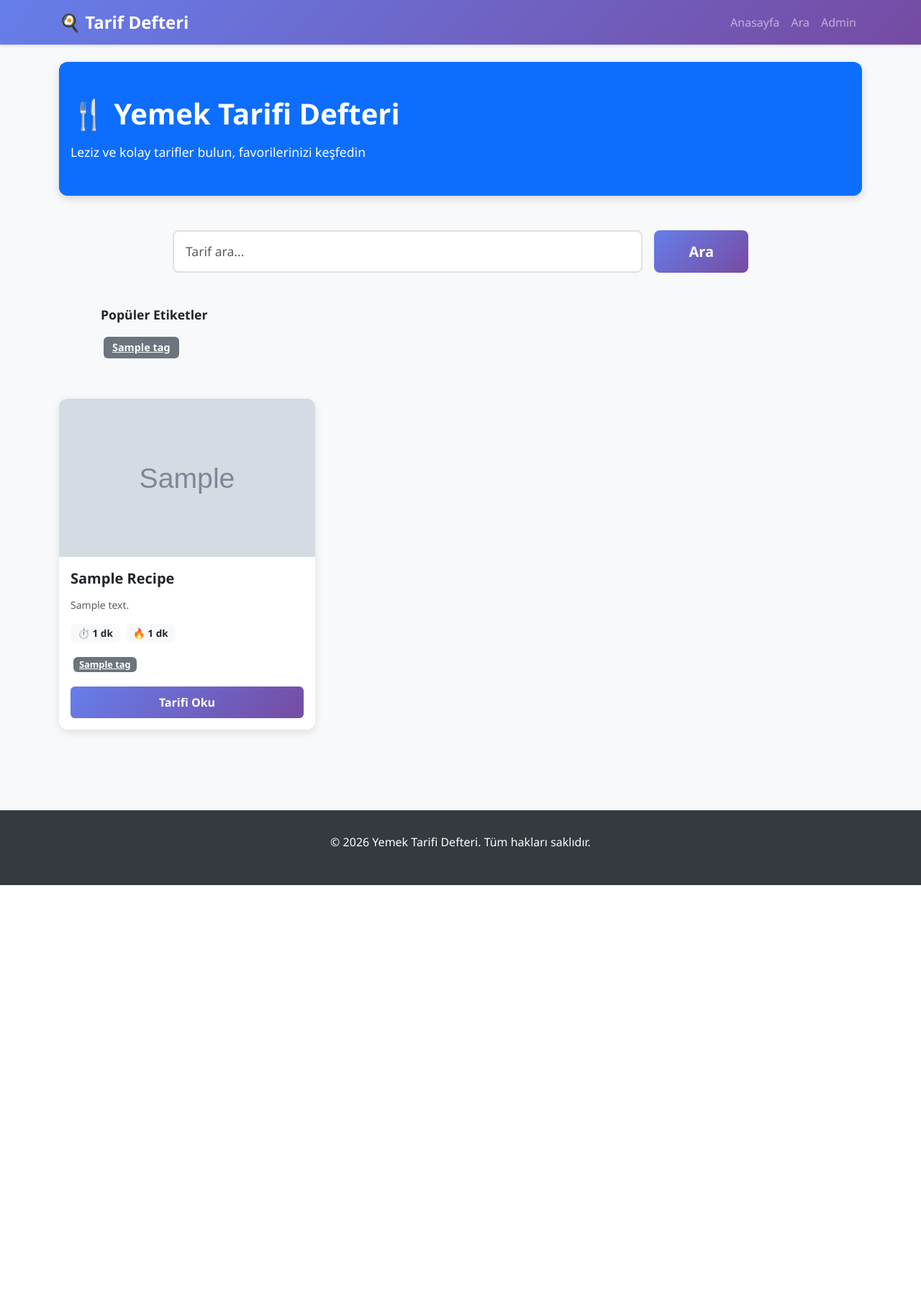
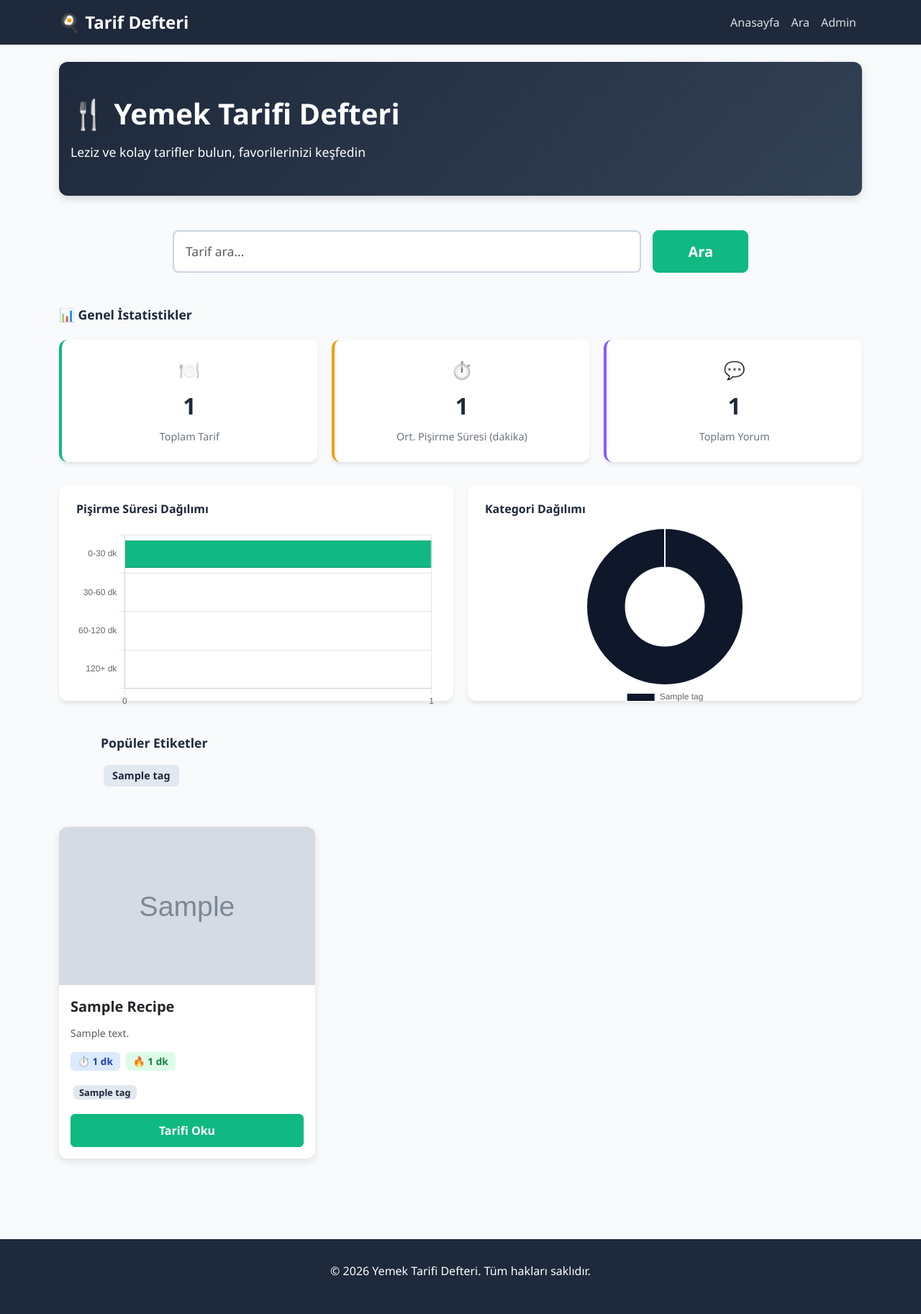
Before and after one commit to izeluysal/yemek, a Flask app: page / in a window 1280 px wide. Shown: the whole page at 72% size. Before the commit the page ends 1230 px from the top, so only its background shows below. Run offline with Flask 3, Linux system fonts and the light colour scheme; tables that the repository leaves empty hold one stand-in row (values such as "Sample post"); grey boxes marked "Sample" are stand-in pictures.

Commit message:
Add modern dashboard with KPIs and charts (Chart.js), modernize color palette to slate/emerald

```diff
--- a/application.py
+++ b/application.py
@@ -4,7 +4,9 @@ from werkzeug.utils import secure_filename
 from functools import wraps
 from datetime import datetime
 import os
+import json
 from pathlib import Path
+from sqlalchemy import func
 
 from config import Config
 from models import db, Recipe, Tag, Comment
@@ -46,13 +48,84 @@ def register_routes(app):
 
     @app.route('/')
     def index():
-        """Home page with latest recipes"""
+        """Home page with latest recipes and dashboard"""
         page = request.args.get('page', 1, type=int)
         recipes = Recipe.query.order_by(Recipe.created_at.desc()).paginate(
             page=page, per_page=app.config['RECIPES_PER_PAGE']
         )
         tags = Tag.query.all()
-        return render_template('index.html', recipes=recipes, tags=tags)
+
+        # Gather dashboard statistics
+        total_recipes = Recipe.query.count()
+        total_comments = Comment.query.count()
+
+        # Calculate average cooking time
+        avg_cook_time = db.session.query(func.avg(Recipe.cook_time)).scalar()
+        avg_cook_time = round(avg_cook_time) if avg_cook_time else 0
+
+        # Get cooking time distribution for bar chart
+        recipes_list = Recipe.query.all()
+        time_ranges = {
+            '0-30 dk': 0,
+            '30-60 dk': 0,
+            '60-120 dk': 0,
+            '120+ dk': 0
+        }
+
+        for recipe in recipes_list:
+            if recipe.cook_time:
+                if recipe.cook_time <= 30:
+                    time_ranges['0-30 dk'] += 1
+                elif recipe.cook_time <= 60:
+                    time_ranges['30-60 dk'] += 1
+                elif recipe.cook_time <= 120:
+                    time_ranges['60-120 dk'] += 1
+                else:
+                    time_ranges['120+ dk'] += 1
+
+        # Get tag distribution for donut chart
+        tag_distribution = {}
+        for tag in tags:
+            recipe_count = tag.recipes.count()
+            if recipe_count > 0:
+                tag_distribution[tag.name] = recipe_count
+
+        # Prepare chart data as JSON strings
+        time_chart_data = json.dumps({
+            'labels': list(time_ranges.keys()),
+            'datasets': [{
+                'label': 'Tarif Sayısı',
+                'data': list(time_ranges.values()),
+                'backgroundColor': '#10b981',
+                'borderColor': '#059669',
+                'borderWidth': 1
+            }]
+        })
+
+        # Only include top tags to avoid cluttering
+        top_tags = sorted(tag_distribution.items(), key=lambda x: x[1], reverse=True)[:8]
+        tag_chart_data = json.dumps({
+            'labels': [tag[0] for tag in top_tags],
+            'datasets': [{
+                'data': [tag[1] for tag in top_tags],
+                'backgroundColor': [
+                    '#0f172a', '#1e293b', '#334155', '#475569', '#64748b', '#94a3b8', '#cbd5e1', '#e2e8f0'
+                ],
+                'borderColor': '#f8fafc',
+                'borderWidth': 2
+            }]
+        })
+
+        return render_template(
+            'index.html',
+            recipes=recipes,
+            tags=tags,
+            total_recipes=total_recipes,
+            total_comments=total_comments,
+            avg_cook_time=avg_cook_time,
+            time_chart_data=time_chart_data,
+            tag_chart_data=tag_chart_data
+        )
 
     @app.route('/search')
     def search():
--- a/templates/base.html
+++ b/templates/base.html
@@ -5,52 +5,119 @@
     <meta name="viewport" content="width=device-width, initial-scale=1.0">
     <title>{% block title %}Yemek Tarifi Defteri{% endblock %}</title>
     <link href="https://cdn.jsdelivr.net/npm/bootstrap@5.3.0/dist/css/bootstrap.min.css" rel="stylesheet">
+    <script src="https://cdn.jsdelivr.net/npm/chart.js@4.4.0/dist/chart.umd.min.js"></script>
     <style>
+        :root {
+            --slate-dark: #0f172a;
+            --slate-main: #1e293b;
+            --slate-light: #334155;
+            --emerald: #10b981;
+            --emerald-dark: #059669;
+            --amber: #f59e0b;
+            --bg-light: #f8fafc;
+        }
+
         body {
-            background-color: #f8f9fa;
+            background-color: var(--bg-light);
             font-family: 'Segoe UI', Tahoma, Geneva, Verdana, sans-serif;
         }
+
         .navbar {
-            background: linear-gradient(135deg, #667eea 0%, #764ba2 100%);
-            box-shadow: 0 2px 4px rgba(0,0,0,0.1);
+            background-color: var(--slate-main);
+            box-shadow: 0 1px 3px rgba(0, 0, 0, 0.12);
         }
+
         .navbar-brand {
             font-weight: bold;
             font-size: 1.5rem;
+            color: white !important;
         }
+
+        .nav-link {
+            color: rgba(255, 255, 255, 0.85) !important;
+            font-weight: 500;
+            transition: color 0.2s;
+        }
+
+        .nav-link:hover {
+            color: var(--emerald) !important;
+        }
+
         .card {
-            transition: transform 0.2s, box-shadow 0.2s;
             border: none;
-            box-shadow: 0 2px 8px rgba(0,0,0,0.1);
+            border-radius: 12px;
+            box-shadow: 0 4px 6px -1px rgba(0, 0, 0, 0.1);
+            transition: all 0.3s ease;
         }
+
         .card:hover {
-            transform: translateY(-4px);
-            box-shadow: 0 4px 16px rgba(0,0,0,0.15);
+            transform: translateY(-2px);
+            box-shadow: 0 10px 15px -3px rgba(0, 0, 0, 0.1);
         }
-        .recipe-card {
-            height: 100%;
+
+        .btn-primary {
+            background-color: var(--emerald);
+            border-color: var(--emerald);
+            font-weight: 600;
         }
-        .recipe-image {
-            height: 200px;
-            object-fit: cover;
-            background-color: #e9ecef;
+
+        .btn-primary:hover {
+            background-color: var(--emerald-dark);
+            border-color: var(--emerald-dark);
         }
-        .btn-primary {
-            background: linear-gradient(135deg, #667eea 0%, #764ba2 100%);
-            border: none;
+
+        .btn-outline-primary {
+            color: var(--emerald);
+            border-color: var(--emerald);
         }
-        .btn-primary:hover {
-            background: linear-gradient(135deg, #764ba2 0%, #667eea 100%);
+
+        .btn-outline-primary:hover {
+            background-color: var(--emerald);
+            border-color: var(--emerald);
         }
+
+        .kpi-box {
+            background: white;
+            border-radius: 12px;
+            padding: 1.5rem;
+            box-shadow: 0 4px 6px -1px rgba(0, 0, 0, 0.1);
+            text-align: center;
+            border-left: 4px solid var(--emerald);
+        }
+
+        .kpi-value {
+            font-size: 2rem;
+            font-weight: 700;
+            color: var(--slate-main);
+            margin: 0.5rem 0;
+        }
+
+        .kpi-label {
+            color: #6b7280;
+            font-size: 0.9rem;
+            font-weight: 500;
+        }
+
+        .chart-container {
+            position: relative;
+            height: 300px;
+            background: white;
+            border-radius: 12px;
+            padding: 1.5rem;
+            box-shadow: 0 4px 6px -1px rgba(0, 0, 0, 0.1);
+        }
+
         .footer {
-            background-color: #343a40;
+            background-color: var(--slate-main);
             color: white;
             padding: 2rem 0;
             margin-top: 3rem;
         }
+
         .badge-tag {
             margin: 0.25rem;
         }
+
         {% block extra_css %}{% endblock %}
     </style>
 </head>
--- a/templates/index.html
+++ b/templates/index.html
@@ -5,7 +5,7 @@
 {% block content %}
 <!-- Hero Section -->
 <div class="mb-5">
-    <div class="card bg-primary text-white" style="border-radius: 12px; box-shadow: 0 4px 12px rgba(0, 0, 0, 0.15);">
+    <div class="card text-white" style="border-radius: 12px; box-shadow: 0 4px 12px rgba(0, 0, 0, 0.15); background: linear-gradient(135deg, #1e293b 0%, #334155 100%);">
         <div class="card-body py-5">
             <h1 class="card-title mb-3" style="font-size: 2.5rem; font-weight: 700;">🍴 Yemek Tarifi Defteri</h1>
             <p class="card-text mb-0" style="font-size: 1.1rem;">Leziz ve kolay tarifler bulun, favorilerinizi keşfedin</p>
@@ -17,19 +17,115 @@
 <div class="mb-5">
     <div style="max-width: 800px; margin: 0 auto;">
         <form method="get" action="{{ url_for('search') }}" class="d-flex gap-3">
-            <input type="text" name="q" class="form-control" placeholder="Tarif ara..." value="" style="font-size: 1.1rem; padding: 14px 16px; border-radius: 8px; border: 2px solid #e0e0e0;">
+            <input type="text" name="q" class="form-control" placeholder="Tarif ara..." value="" style="font-size: 1.1rem; padding: 14px 16px; border-radius: 8px; border: 2px solid #cbd5e1;">
             <button type="submit" class="btn btn-primary btn-lg px-5" style="white-space: nowrap; font-weight: 600; border-radius: 8px;">Ara</button>
         </form>
     </div>
 </div>
 
+<!-- Dashboard KPI Section -->
+{% if total_recipes > 0 %}
+<div class="mb-5">
+    <div style="max-width: 1200px; margin: 0 auto;">
+        <h5 style="font-weight: 600; font-size: 1.1rem; margin-bottom: 1.5rem; color: #1e293b;">📊 Genel İstatistikler</h5>
+        <div style="display: grid; grid-template-columns: repeat(auto-fit, minmax(280px, 1fr)); gap: 20px; margin-bottom: 2rem;">
+            <!-- KPI: Total Recipes -->
+            <div class="kpi-box">
+                <div style="font-size: 1.5rem;">🍽️</div>
+                <div class="kpi-value">{{ total_recipes }}</div>
+                <div class="kpi-label">Toplam Tarif</div>
+            </div>
+
+            <!-- KPI: Average Cooking Time -->
+            <div class="kpi-box" style="border-left-color: #f59e0b;">
+                <div style="font-size: 1.5rem;">⏱️</div>
+                <div class="kpi-value">{{ avg_cook_time }}</div>
+                <div class="kpi-label">Ort. Pişirme Süresi (dakika)</div>
+            </div>
+
+            <!-- KPI: Total Comments -->
+            <div class="kpi-box" style="border-left-color: #8b5cf6;">
+                <div style="font-size: 1.5rem;">💬</div>
+                <div class="kpi-value">{{ total_comments }}</div>
+                <div class="kpi-label">Toplam Yorum</div>
+            </div>
+        </div>
+
+        <!-- Charts Row -->
+        <div style="display: grid; grid-template-columns: repeat(auto-fit, minmax(400px, 1fr)); gap: 20px; margin-bottom: 2rem;">
+            <!-- Bar Chart - Cooking Time Distribution -->
+            <div class="chart-container">
+                <h6 style="color: #1e293b; font-weight: 600; margin-bottom: 1rem;">Pişirme Süresi Dağılımı</h6>
+                <canvas id="timeChart"></canvas>
+            </div>
+
+            <!-- Donut Chart - Tag Distribution -->
+            <div class="chart-container">
+                <h6 style="color: #1e293b; font-weight: 600; margin-bottom: 1rem;">Kategori Dağılımı</h6>
+                <canvas id="tagChart"></canvas>
+            </div>
+        </div>
+    </div>
+</div>
+
+<!-- Chart.js Scripts -->
+<script>
+    // Time Distribution Bar Chart
+    const timeCtx = document.getElementById('timeChart');
+    if (timeCtx) {
+        const timeData = {{ time_chart_data | safe }};
+        new Chart(timeCtx, {
+            type: 'bar',
+            data: timeData,
+            options: {
+                responsive: true,
+                maintainAspectRatio: false,
+                indexAxis: 'y',
+                plugins: {
+                    legend: {
+                        display: false
+                    }
+                },
+                scales: {
+                    x: {
+                        beginAtZero: true,
+                        ticks: {
+                            stepSize: 1
+                        }
+                    }
+                }
+            }
+        });
+    }
+
+    // Tag Distribution Donut Chart
+    const tagCtx = document.getElementById('tagChart');
+    if (tagCtx) {
+        const tagData = {{ tag_chart_data | safe }};
+        new Chart(tagCtx, {
+            type: 'doughnut',
+            data: tagData,
+            options: {
+                responsive: true,
+                maintainAspectRatio: false,
+                plugins: {
+                    legend: {
+                        position: 'bottom'
+                    }
+                }
+            }
+        });
+    }
+</script>
+{% endif %}
+
 <!-- Featured Tags -->
 {% if tags %}
 <div class="mb-5" style="max-width: 1000px; margin: 0 auto;">
-    <h5 class="mb-3" style="font-weight: 600; font-size: 1.1rem;">Popüler Etiketler</h5>
+    <h5 class="mb-3" style="font-weight: 600; font-size: 1.1rem; color: #1e293b;">Popüler Etiketler</h5>
     <div>
         {% for tag in tags[:10] %}
-            <a href="{{ url_for('search', tags=[tag.id]) }}" class="badge bg-secondary badge-tag" style="margin-right: 8px; margin-bottom: 8px; padding: 8px 12px; font-size: 0.9rem;">{{ tag.name }}</a>
+            <a href="{{ url_for('search', tags=[tag.id]) }}" class="badge badge-tag" style="margin-right: 8px; margin-bottom: 8px; padding: 8px 12px; font-size: 0.9rem; background-color: #e2e8f0; color: #1e293b; text-decoration: none;">{{ tag.name }}</a>
         {% endfor %}
     </div>
 </div>
@@ -57,10 +153,10 @@
                         {% if recipe.prep_time or recipe.cook_time %}
                         <div class="mb-3" style="display: flex; gap: 8px; flex-wrap: wrap;">
                             {% if recipe.prep_time %}
-                                <span class="badge bg-light text-dark" style="font-size: 0.85rem; padding: 6px 10px;">⏱️ {{ recipe.prep_time }} dk</span>
+                                <span class="badge" style="font-size: 0.85rem; padding: 6px 10px; background-color: #dbeafe; color: #1e40af;">⏱️ {{ recipe.prep_time }} dk</span>
                             {% endif %}
                             {% if recipe.cook_time %}
-                                <span class="badge bg-light text-dark" style="font-size: 0.85rem; padding: 6px 10px;">🔥 {{ recipe.cook_time }} dk</span>
+                                <span class="badge" style="font-size: 0.85rem; padding: 6px 10px; background-color: #dcfce7; color: #15803d;">🔥 {{ recipe.cook_time }} dk</span>
                             {% endif %}
                         </div>
                         {% endif %}
@@ -69,7 +165,7 @@
                         {% if recipe.tags %}
                             <div class="mb-3" style="display: flex; gap: 6px; flex-wrap: wrap;">
                                 {% for tag in recipe.tags %}
-                                    <a href="{{ url_for('search', tags=[tag.id]) }}" class="badge bg-secondary badge-tag" style="font-size: 0.8rem; padding: 4px 8px;">{{ tag.name }}</a>
+                                    <a href="{{ url_for('search', tags=[tag.id]) }}" class="badge badge-tag" style="font-size: 0.8rem; padding: 4px 8px; background-color: #e2e8f0; color: #1e293b; text-decoration: none;">{{ tag.name }}</a>
                                 {% endfor %}
                             </div>
                         {% endif %}
--- a/templates/recipe_detail.html
+++ b/templates/recipe_detail.html
@@ -13,7 +13,7 @@
              onerror="this.onerror=null;this.src='https://images.unsplash.com/photo-1498837167922-ddd27525d352?auto=format&fit=crop&w=600&q=80';">
 
         <div class="mb-4">
-            <h1 class="display-4 mb-3" style="text-transform: capitalize;">{{ recipe.title }}</h1>
+            <h1 class="display-4 mb-3" style="text-transform: capitalize; color: #1e293b;">{{ recipe.title }}</h1>
 
             {% if recipe.description %}
                 <p class="lead text-muted">{{ recipe.description }}</p>
```
Also changed, not shown: templates/search.html (+7 -7 lines).
